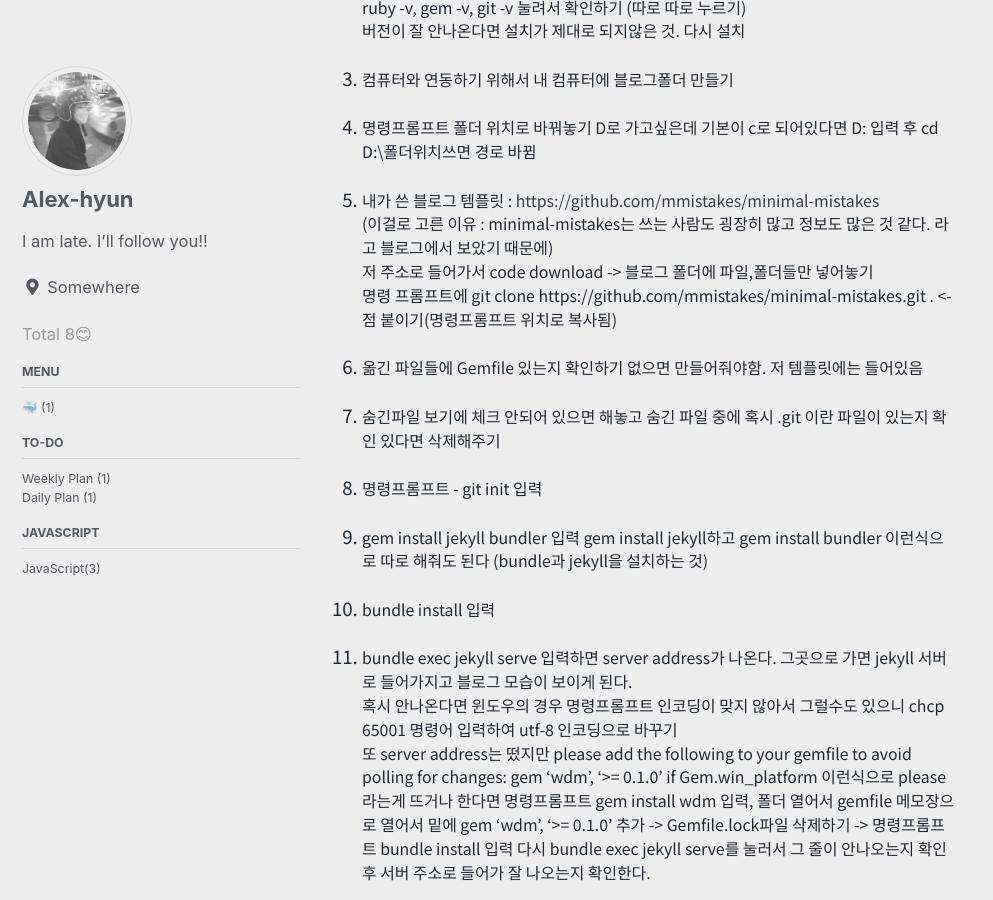
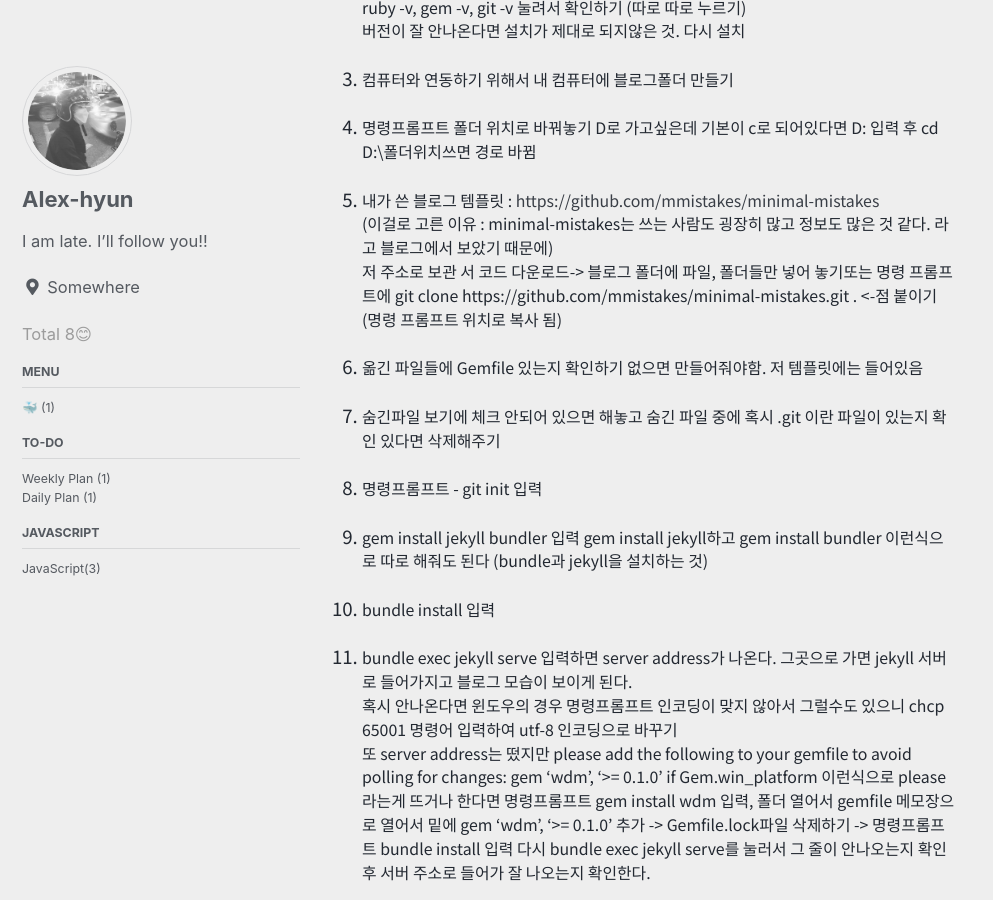
Before and after one commit to h-alex2/h-alex2.github.io, a Jekyll site: the page built from _posts/기타/2021-05-20-jekyll-setting.md, in a window 1280 px wide and 900 px high, scrolled down 1467 px. Shown: the whole window, without its empty margins (0-993 px from the left). Built offline with Jekyll 4.4.1, drawn with Linux system fonts in a browser that asks for light colours; cached includes are drawn as plain includes.

Commit message:
Update and rename _posts/etc/2021-05-20-jekyll-setting.md to _posts/기타/2021-05-20-jekyll-setting.md

```diff
--- a/_posts/etc/2021-05-20-jekyll-setting.md
+++ b/_posts/기타/2021-05-20-jekyll-setting.md
@@ -61,8 +61,8 @@ cd D:\폴더위치쓰면 경로 바뀜
 
 5. 내가 쓴 블로그 템플릿 : <https://github.com/mmistakes/minimal-mistakes>
 (이걸로 고른 이유 : minimal-mistakes는 쓰는 사람도 굉장히 많고 정보도 많은 것 같다. 라고 블로그에서 보았기 때문에)
-저 주소로 들어가서 code download -> 블로그 폴더에 파일,폴더들만 넣어놓기
-명령 프롬프트에 git clone https://github.com/mmistakes/minimal-mistakes.git . <- 점 붙이기(명령프롬프트 위치로 복사됨)
+저 주소로 보관 서 코드 다운로드-> 블로그 폴더에 파일, 폴더들만 넣어 놓기또는
+명령 프롬프트에 git clone https://github.com/mmistakes/minimal-mistakes.git . <-점 붙이기 (명령 프롬프트 위치로 복사 됨)
 
 6. 옮긴 파일들에 Gemfile 있는지 확인하기 없으면 만들어줘야함. 저 템플릿에는 들어있음
 
```
